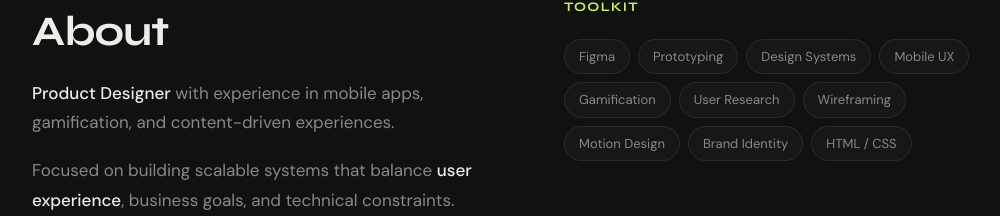
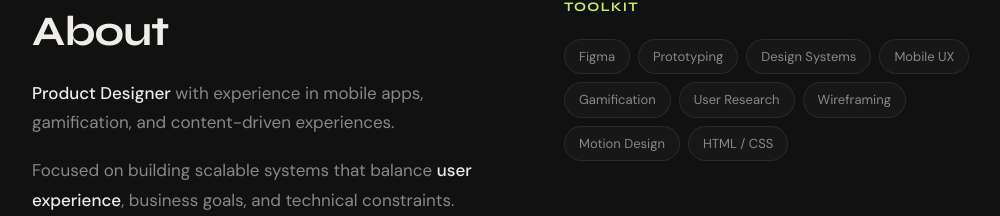
Before and after one commit to conDobleEse/conDobleEse.github.io, a plain HTML site: page index.html in a window 1280 px wide. Shown: the part 2960-3176 px from the top of the page, without its empty margins (116-1116 px from the left). Drawn offline with Linux system fonts and the light colour scheme.

Commit message:
Update index.html
Se quitó el "Brand identity" de la sección "Toolkit" en index

```diff
--- a/index.html
+++ b/index.html
@@ -676,7 +676,7 @@
         <span class="skill-tag">User Research</span>
         <span class="skill-tag">Wireframing</span>
         <span class="skill-tag">Motion Design</span>
-        <span class="skill-tag">Brand Identity</span>
+        <!--span class="skill-tag">Brand Identity</span-->
         <span class="skill-tag">HTML / CSS</span>
       </div>
     </div>
```
